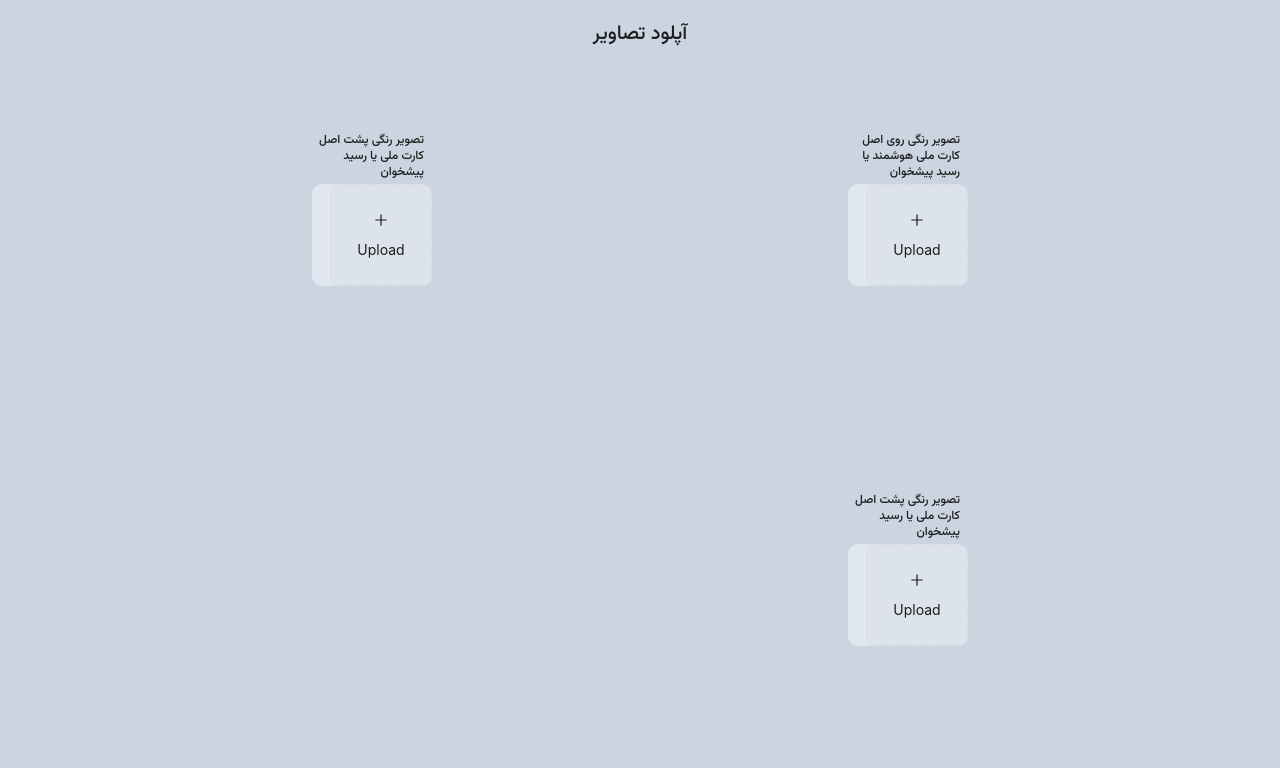
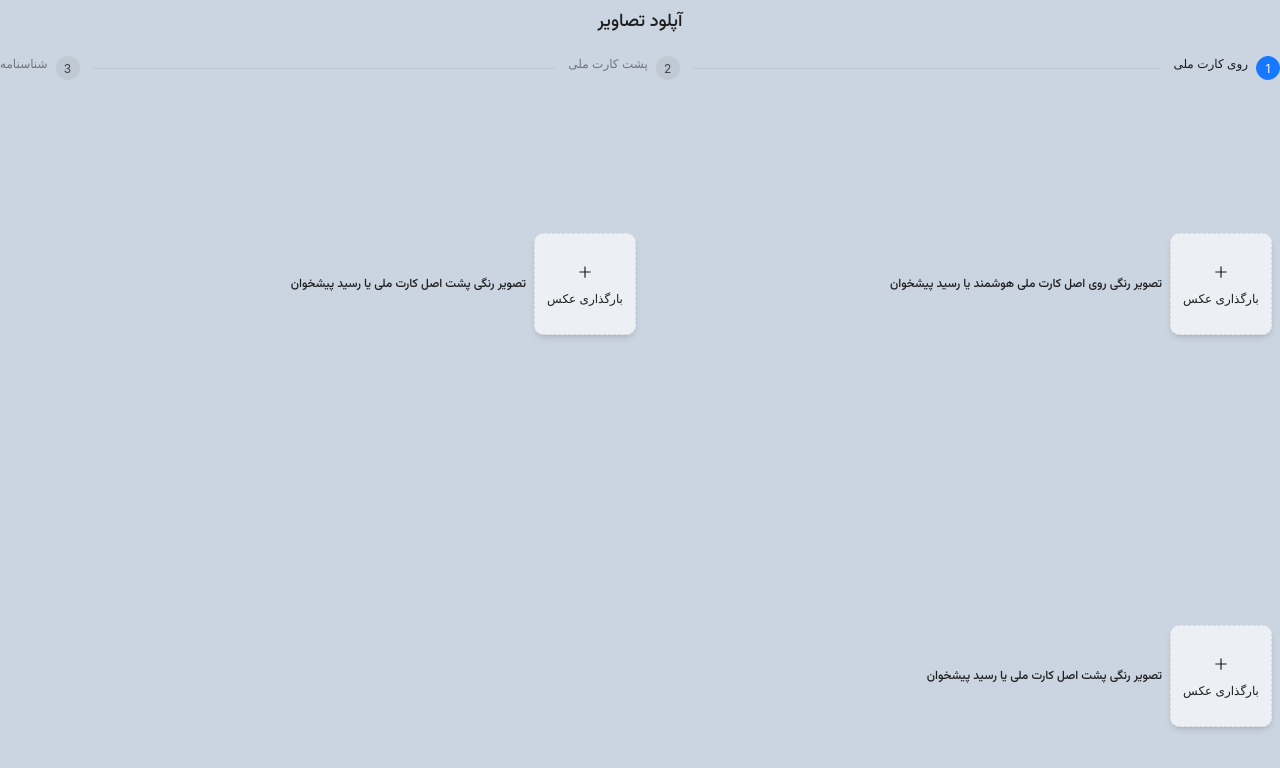
Before and after one commit to farhadrbb/adminPj1, a React (Create React App) app: page /uploadPage in a window 1280 px wide. Shown: the top 768 px of the page. Built offline with nearby package versions, Linux system fonts and the light colour scheme.

Commit message:
update-design

```diff
--- a/src/App.js
+++ b/src/App.js
@@ -11,7 +11,7 @@ function App() {
     <>
       <BrowserRouter>
         <Routes>
-          <Route path="/login" element={<div className="bg-cyan-50"><Login /></div>} />
+          <Route path="/login" element={<div className=" bg-gradient-to-r from-cyan-50 to-blue-500"><Login /></div>} />
           <Route path="/uploadPage" element={<UploadPage />} />
           <Route path="*" element={<Layout><BasePage/></Layout>} />
         </Routes>
--- a/src/component/uploadImage/index.js
+++ b/src/component/uploadImage/index.js
@@ -18,7 +18,7 @@ const beforeUpload = (file) => {
   }
   return isJpgOrPng && isLt2M;
 };
-const UploadImage = () => {
+const UploadImage = ({image,setimage}) => {
   const [loading, setLoading] = useState(false);
   const [imageUrl, setImageUrl] = useState();
 
@@ -32,7 +32,7 @@ const UploadImage = () => {
       // Get this url from response in real world.
       getBase64(info.file.originFileObj, (url) => {
         setLoading(false);
-        setImageUrl(url);
+        setimage(url);
       });
     }
   };
@@ -43,8 +43,9 @@ const UploadImage = () => {
         style={{
           marginTop: 8,
         }}
+        className="text-xs"
       >
-        Upload
+        بارگذاری عکس
       </div>
     </div>
   );
@@ -52,15 +53,15 @@ const UploadImage = () => {
     <Upload
       name="avatar"
       listType="picture-card"
-      className="avatar-uploader bg-slate-200 rounded-[10px]"
+      className="avatar-uploader bg-slate-100 shadow-md rounded-[10px]"
       showUploadList={false}
       action="https://www.mocky.io/v2/5cc8019d300000980a055e76"
       beforeUpload={beforeUpload}
       onChange={handleChange}
     >
-      {imageUrl ? (
+      {image ? (
         <img
-          src={imageUrl}
+          src={image}
           alt="avatar"
           style={{
             width: '100%',
--- a/src/pages/login/steoTwo/index.js
+++ b/src/pages/login/steoTwo/index.js
@@ -12,6 +12,8 @@ import {
   SmileOutlined,
   SolutionOutlined,
   UserOutlined,
+  FileProtectOutlined ,
+  LockOutlined
 } from "@ant-design/icons";
 import Timer from "../../../component/timer";
 
@@ -71,10 +73,10 @@ const StepTwoLogin = ({ step, setstep, mobile }) => {
           <Input
             placeholder="کد ارسالی"
             className="h-[45px] rounded-[10px]"
-            prefix={<UserOutlined className="site-form-item-icon" />}
+            prefix={<FileProtectOutlined className="site-form-item-icon !text-[25px]" />}
           />
         </Form.Item>
-        <div className="w-full justify-center flex mb-10 mt-1">
+        <div className="w-full justify-center flex mb-5 mt-1">
           <Timer
             initialSeconds={10}
             handleClickAgain={() => setOtp({ mobile })}
@@ -83,7 +85,7 @@ const StepTwoLogin = ({ step, setstep, mobile }) => {
 
         <Form.Item
           // label="کد ملی"
-          className="mb-10"
+          className="mb-5"
           name="nationalCode"
           rules={[
             {
@@ -95,7 +97,7 @@ const StepTwoLogin = ({ step, setstep, mobile }) => {
           <Input
             placeholder="کد ملی"
             className="h-[45px] rounded-[10px]"
-            prefix={<UserOutlined className="site-form-item-icon" />}
+            prefix={<UserOutlined className="site-form-item-icon !text-[25px]" />}
           />
         </Form.Item>
 
@@ -126,11 +128,11 @@ const StepTwoLogin = ({ step, setstep, mobile }) => {
             placeholder="کد امنیتی"
             // className='inputCustom border border-cyan-50'
             className="h-[45px] rounded-[10px]"
-            prefix={<UserOutlined className="site-form-item-icon" />}
+            prefix={<LockOutlined className="site-form-item-icon !text-[25px]" />}
           />
         </Form.Item>
 
-        <Form.Item className="w-full mt-20">
+        <Form.Item className="w-full mt-10">
           <Button
             type="primary bg-cyan-50"
             htmlType="submit"
--- a/src/pages/login/stepOne/index.js
+++ b/src/pages/login/stepOne/index.js
@@ -3,7 +3,7 @@ import React, { useEffect } from 'react';
 import { Button, Checkbox, Form, Image, Input } from "antd";
 import { useSendotpMutation } from '../../../redux/api/auth';
 import { useLazyGetCaptchaApiQuery } from '../../../redux/api/getCaptcha';
-import { LoadingOutlined, SmileOutlined, SolutionOutlined, UserOutlined } from '@ant-design/icons';
+import { LoadingOutlined, SmileOutlined, SolutionOutlined, UserOutlined,PhoneOutlined,LockOutlined  } from '@ant-design/icons';
 import Timer from '../../../component/timer';
 
 
@@ -59,7 +59,7 @@ const StepOneLogin = ({ setstep, step, setmobile }) => {
                     <div className='col-span-12'>
                         <Form.Item
                             // label="شماره موبایل"
-                            className='mb-10'
+                            className='mb-5'
                             name="mobile"
                             rules={[
                                 {
@@ -74,7 +74,7 @@ const StepOneLogin = ({ setstep, step, setmobile }) => {
                         >
 
                             <Input placeholder="شماره موبایل"
-                                prefix={<UserOutlined className="site-form-item-icon " />}
+                                prefix={<PhoneOutlined className="site-form-item-icon !text-[25px] " />}
                                 className="h-[45px] rounded-[10px]"
                             />
                         </Form.Item>
@@ -101,11 +101,11 @@ const StepOneLogin = ({ setstep, step, setmobile }) => {
 
                             <Input placeholder="کد امنیتی"
                                 className="h-[45px] rounded-[10px]"
-                                prefix={<UserOutlined className="site-form-item-icon" />}
+                                prefix={<LockOutlined className="site-form-item-icon !text-[25px]" />}
                             />
                         </Form.Item>
 
-                        <Form.Item className="w-full mt-20">
+                        <Form.Item className="w-full mt-14">
                             <Button
                                 type="primary bg-cyan-50"
                                 htmlType="submit"
--- a/src/pages/uploadPage/index.js
+++ b/src/pages/uploadPage/index.js
@@ -1,32 +1,79 @@
-import React from 'react';
-import UploadImage from '../../component/uploadImage';
-
-
-
+import { Button, Steps } from "antd";
+import React, { useState } from "react";
+import UploadImage from "../../component/uploadImage";
+import {
+  LoadingOutlined,
+  SmileOutlined,
+  SolutionOutlined,
+  UserOutlined,
+  SafetyOutlined,
+} from "@ant-design/icons";
+import { useEffect } from "react";
+import BtnCustom from "../../component/btn";
 
 const UploadPage = () => {
+  const [image1, setimage1] = useState();
+  const [image2, setimage2] = useState();
+  const [image3, setimage3] = useState();
+  const [stepUpload, setstepUpload] = useState(1);
+
+  useEffect(() => {
+    if (image1) {
+      setstepUpload(2);
+    }
+    if (image2) {
+      setstepUpload(3);
+    }
+  }, [image1]);
   return (
     <>
       <div className="w-full h-full justify-center items-center">
-                <div className="text-xl text-black flex justify-center mt-5">آپلود تصاویر</div>
-                <div className="w-[90%] h-full mt-10 mx-auto">
-                    <div className="grid grid-cols-12 w-full h-full  p-10">
-                        <div className="lg:col-span-6 col-span-12 flex justify-center">
-                            <div >
-                                <div className="my-1 text-xs text-black pr-2 mb-1 w-[120px]">تصویر رنگی روی اصل کارت ملی هوشمند یا رسید پیشخوان</div>
-                                <UploadImage />
+        <div className="text-lg text-black flex justify-center mt-2 mb-5">
+          آپلود تصاویر
+        </div>
+        <div className="w-full hidden sm:block">
+          <Steps
+            size="small"
+            direction="horizontal"
+            current={stepUpload - 1}
+            items={[
+              {
+                title: <div className="text-xs">روی کارت ملی</div>,
+              },
+              {
+                title: <div className="text-xs">پشت کارت ملی</div>,
+              },
+              {
+                title: <div className="text-xs">شناسنامه</div>,
+              },
+            ]}
+          />
+        </div>
+
+        <div className="w-full h-full  mx-auto">
+          <div className="grid grid-cols-12 w-full h-full p-2 xl:gap-x-2">
+            <div className="col-span-12 xl:col-span-6 flex justify-center ">
+              <div className="flex items-center justify-center w-full">
+                <UploadImage setimage={setimage1} image={image1} />
+                <div className="my-1 text-xs text-black pr-2 w-[100%]">
+                  تصویر رنگی روی اصل کارت ملی هوشمند یا رسید پیشخوان
                 </div>
               </div>
-                        <div className="lg:col-span-6 col-span-12  flex justify-center">
-                            <div>
-                                <div className="my-1 text-xs text-black pr-2 w-[120px]">تصویر رنگی پشت اصل کارت ملی یا رسید پیشخوان </div>
-                                <UploadImage />
+            </div>
+              <div className=" col-span-12 xl:col-span-6 flex justify-center">
+                <div className="flex items-center justify-center w-full">
+                  <UploadImage setimage={setimage2} image={image2} />
+                  <div className="my-1 text-xs text-black pr-2 w-[100%]">
+                    تصویر رنگی پشت اصل کارت ملی یا رسید پیشخوان{" "}
                   </div>
                 </div>
-                        <div className="lg:col-span-6 col-span-12  flex justify-center">
-                            <div>
-                                <div className="my-1 text-xs text-black pr-2 w-[120px]">تصویر رنگی پشت اصل کارت ملی یا رسید پیشخوان </div>
-                                <UploadImage />
+              </div>
+              <div className=" col-span-12 xl:col-span-6 flex justify-center">
+                <div className="flex items-center justify-center w-full">
+                  <UploadImage setimage={setimage3} image={image3} />
+                  <div className="my-1 text-xs text-black pr-2 w-[100%]">
+                    تصویر رنگی پشت اصل کارت ملی یا رسید پیشخوان{" "}
+                  </div>
                 </div>
               </div>
             {/* <div className="lg:col-span-6 col-span-12  flex justify-center">
@@ -43,10 +90,12 @@ const UploadPage = () => {
                         </div> */}
           </div>
         </div>
-
+        <div className="flex justify-center ">
+          <BtnCustom title={"ثبت اطلاعات"} className="bg-cyan-50 w-[50%]" icon={<LoadingOutlined/>}/>
+        </div>
       </div>
     </>
   );
-}
+};
 
 export default UploadPage;
--- a/src/styles/index.css
+++ b/src/styles/index.css
@@ -241,7 +241,7 @@
     }
   }
 }
-.ant-steps-item {
+.login .ant-steps-item {
   width: 300px;
   height: 150px;
 }
@@ -262,3 +262,11 @@
   width: 100% !important;
   height: 100% !important;
 } */
+.ant-upload-wrapper {
+  width: max-content !important;
+  /* color:#17b8be */
+  /* height: 100% !important; */
+}
+.ant-upload{
+  margin: 0 !important;
+}
--- a/tailwind.config.js
+++ b/tailwind.config.js
@@ -25,6 +25,7 @@ module.exports = {
           DEFAULT:'#006D75',
           50:'#08979C',
           100:'#006D75',
+          200:'#17b8be'
         },
         blue:{
           DEFAULT:'#2053B9',
```
Also changed, not shown: src/component/steps/index.js (+6 -5 lines), src/pages/login/Login.jsx (+25 -17 lines), src/assest/image/ranger-4df6c1b6.png (added). Lines whose indentation alone changed are shown as unchanged.
